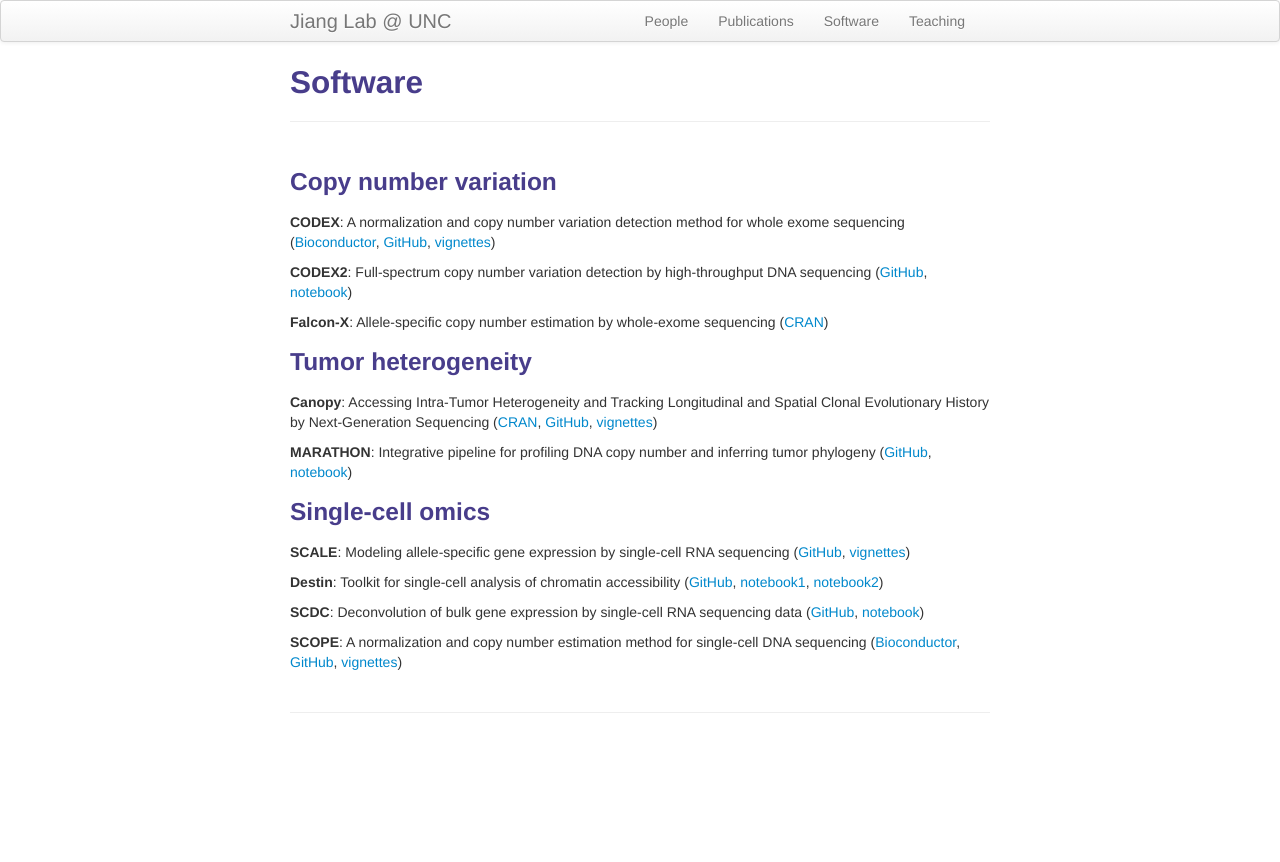
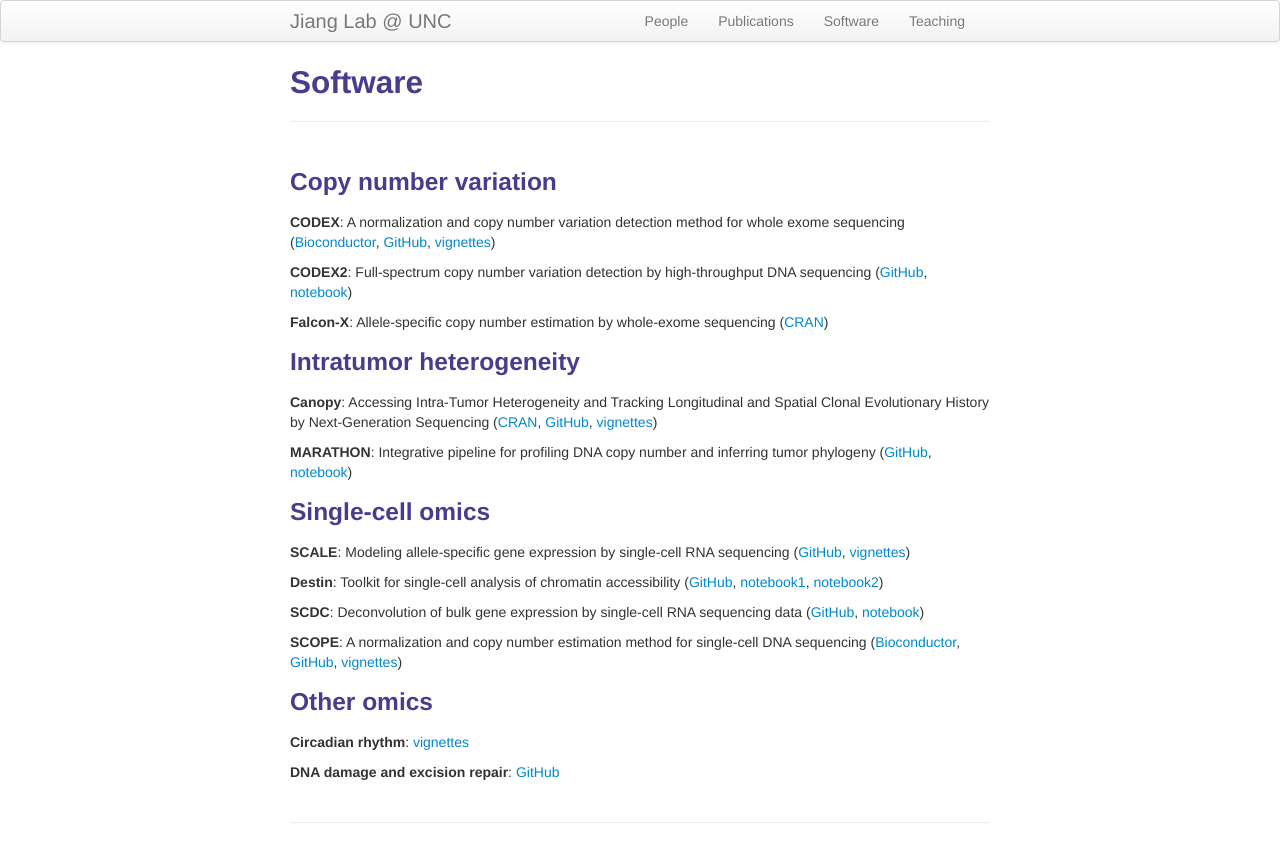
Before and after one commit to yuchaojiang/yuchaojiang.github.io, a Jekyll site: the page built from pages/software.md, in a window 1280 px wide. Shown: the top 862 px of the page. Built offline with Jekyll 4.4.1, drawn with Linux system fonts in a browser that asks for light colours.

Commit message:
Update software.md

```diff
--- a/pages/software.md
+++ b/pages/software.md
@@ -12,7 +12,7 @@ description: Yuchao Jiang's software
 
 **Falcon-X**: Allele-specific copy number estimation by whole-exome sequencing ([CRAN](https://CRAN.R-project.org/package=falconx))
 
-### Tumor heterogeneity
+### Intratumor heterogeneity
 
 **Canopy**: Accessing Intra-Tumor Heterogeneity and Tracking Longitudinal and Spatial Clonal Evolutionary History by Next-Generation Sequencing ([CRAN](https://cran.r-project.org/web/packages/Canopy/index.html), [GitHub](https://github.com/yuchaojiang/Canopy), [vignettes](https://cran.rstudio.com/web/packages/Canopy/vignettes/Canopy_vignettes.pdf))
 
@@ -28,3 +28,10 @@ description: Yuchao Jiang's software
 
 **SCOPE**: A normalization and copy number estimation method for single-cell DNA
 sequencing ([Bioconductor](https://bioconductor.org/packages/SCOPE/), [GitHub](https://github.com/rujinwang/SCOPE), [vignettes](http://bioconductor.org/packages/devel/bioc/vignettes/SCOPE/inst/doc/SCOPE_vignette.html))
+
+
+### Other omics
+
+**Circadian rhythm**: [vignettes](https://htmlpreview.github.io/?https://github.com/wenwenm183/Circadian_Genes_Benchmark/blob/master/vignettes/Vignettes-of-Circadian-Paper.html)
+
+**DNA damage and excision repair**: [GitHub](https://github.com/yuchaojiang/damage_repair)
```
